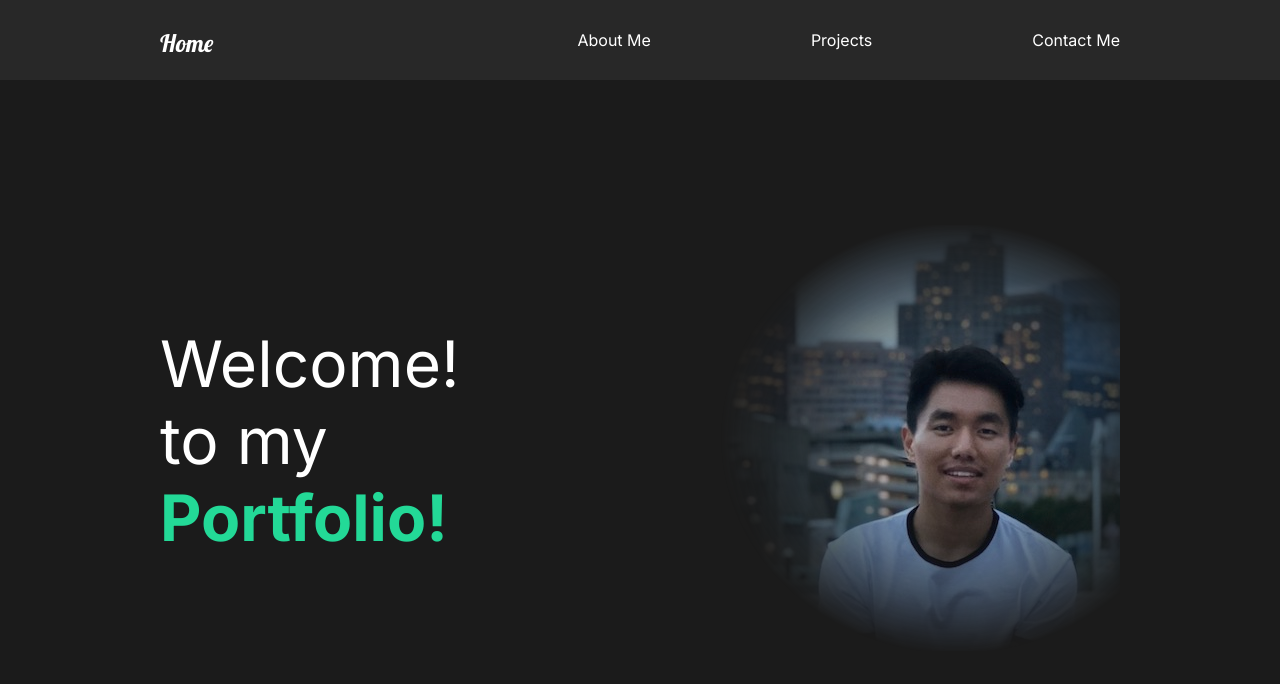
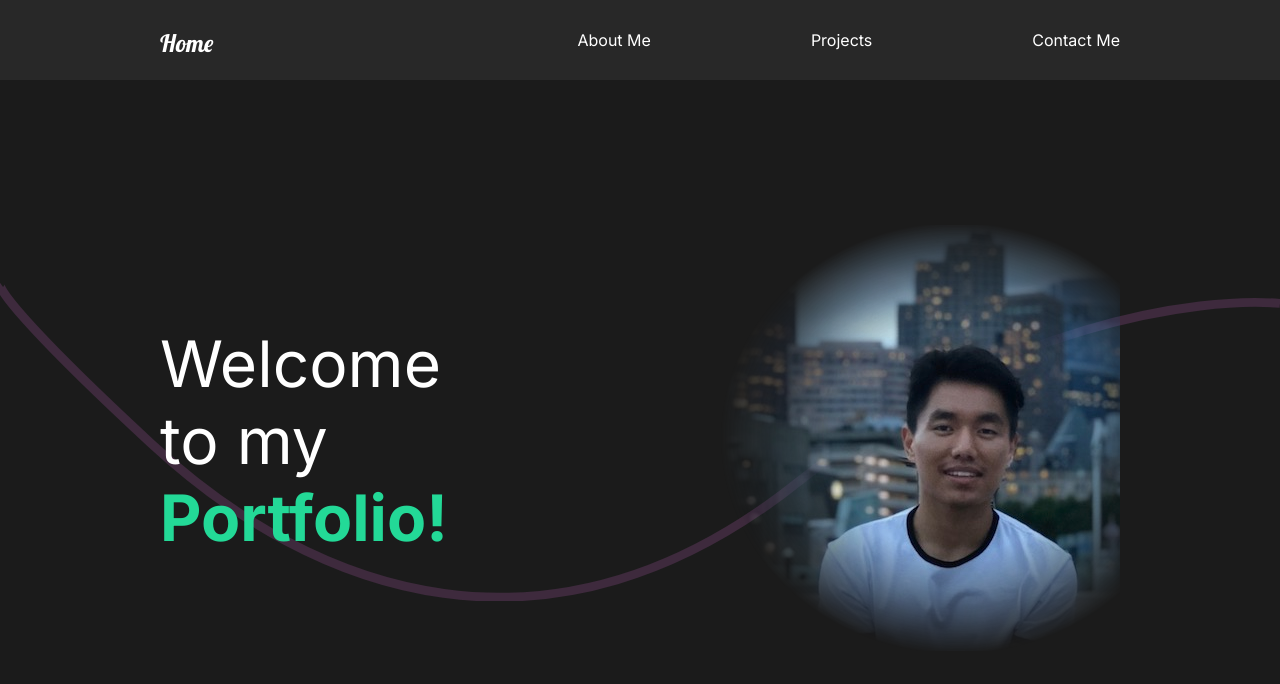
Before and after one commit to swap795/Portfolio, a React (Create React App) app in the folder my-app/: page / in a window 1280 px wide. Shown: the top 684 px of the page. Built offline with nearby package versions, Linux system fonts and the light colour scheme.

Commit message:
added Page animations and elements animations on the Home & Projects pages

```diff
--- a/my-app/src/App.js
+++ b/my-app/src/App.js
@@ -9,20 +9,24 @@ import AboutMe from "./pages/AboutMe";
 import ContactMe from "./pages/ContactMe";
 import Projects from "./pages/Projects";
 
-import { Switch, Route } from 'react-router-dom';
+import { Switch, Route, useLocation } from 'react-router-dom';
 
+import { AnimatePresence } from 'framer-motion';
 
 
 function App() {
+  const location = useLocation();       // this gives us the current page's key
+
   return (
   <div>
     <GlobalStyle />
     <Nav />
-    <Switch>
+    <AnimatePresence exitBeforeEnter>
+      <Switch location={ location } key={ location.pathname }>
         <Route path="/" exact>
           <Home />
         </Route>
-      <Route path="/about">
+        <Route path="/about" exact>
           <AboutMe />
         </Route>
         <Route path="/projects">
@@ -33,8 +37,9 @@ function App() {
           <Faq />
         </Route>
       </Switch>
+    </AnimatePresence>
   </div>
   );
-}
+};
 
 export default App;
--- /dev/null
+++ b/my-app/src/animation.js
@@ -0,0 +1,84 @@
+/*
+   Animation for the Pages
+*/
+export const pageAnimation = {
+   hidden: {
+      opacity: 0,
+      y: 300
+   },
+   show: {
+      opacity: 1,
+      y: 0,
+      transition: {
+         duration: .75,
+         when: "beforeChildren",
+         staggerChildren: 0.25,
+         // staggerChildren will apply this animation to all the other children tags but need to define it in the parent tag
+      },
+   },
+   exit: {
+      opacity: 0,
+      y: 300,
+      transition: {
+         duration: .4,
+      },
+   }
+};
+
+/*
+   Animation for the tags
+*/
+export const titleAnimation = {
+   hidden: {
+      y: 200,
+   },
+   show: {
+      y: 0,
+      transition: {
+         duration: 0.62,
+         ease: "easeOut"
+      },
+   },
+};
+
+export const photoAnimation = {
+   hidden: {
+      x: 500,
+      scale: 2,
+      opacity: 0,
+   },
+   show: {
+      x: 0,
+      scale: 1,
+      opacity: 1,
+      transition: {
+         // ease: "easOut",
+         duration: 0.75,
+      },
+   },
+};
+
+export const fadeAnimation = {
+   hidden: {
+      opacity: 0,
+   },
+   show: {
+      opacity: 1,
+      transition: {
+         ease: "easeOut",
+         duration: 0.75,
+      }
+   },
+};
+
+export const lineAnimation = {
+   hidden: {
+      width: '0%',
+   },
+   show: {
+      width: '100%',
+      transition: {
+         duration: 1,
+      }
+   }
+}
--- a/my-app/src/components/Faq.js
+++ b/my-app/src/components/Faq.js
@@ -1,6 +1,9 @@
 import React from "react";
 import styled from 'styled-components';
 import { AboutStyle } from '../styles';
+
+import { motion } from 'framer-motion';
+import { pageAnimation } from '../animation';
 
 const FaqStyle = styled(AboutStyle)`
    display: block;
@@ -22,6 +25,12 @@ const FaqStyle = styled(AboutStyle)`
 
 const Faq = () => {
    return (
+   <motion.div
+      variants={ pageAnimation }
+      initial="hidden"
+      animate="show"
+      exit="exit"
+   >
       <FaqStyle>
          <h2>Any Questions? <span>FAQ</span></h2>
          <div className="faq-line"></div>
@@ -31,6 +40,7 @@ const Faq = () => {
             <button>Submit</button>
          </div>
       </FaqStyle>
+   </motion.div>
    );
 }
 
--- a/my-app/src/components/Home.js
+++ b/my-app/src/components/Home.js
@@ -1,34 +1,54 @@
 import React from "react";
 import pro_pic from "../images/pro-pic.JPEG";
 
+// framer motion
+import { motion } from 'framer-motion';
+
 // styles
-import styled from 'styled-components';
-import { AboutStyle, DescriptionStyle, Hide, ImgStyle } from '../styles';
+// import styled from 'styled-components';
+import { AboutStyle, DescriptionStyle, HideStyle, ImgStyle } from '../styles';
+import { pageAnimation, titleAnimation, photoAnimation } from "../animation";
+
+import Wave from './Wave';
+
 
 
 /************************************************************
    MAIN RENDER
 ************************************************************/
 const Home = () => {
+
+   /*
+   The code below is basically doing this
+      <motion.h2 initial={{ opacity: 0 }} animate={{ opacity: 1, transition: { duration: 2 } }}>Welcome!</motion.h2>
+   */
+
    return (
+      <motion.div
+         variants={ pageAnimation }
+         initial="hidden"
+         animate="show"
+         exit="exit"
+      >
          <AboutStyle>
             <DescriptionStyle>
-            <div className="title">
-               <Hide>
-                  <h2>Welcome!</h2>
-               </Hide>
-               <Hide>
-                  <h2>to my</h2>
-               </Hide>
-               <Hide>
-                  <h2><span>Portfolio!</span></h2>
-               </Hide>
-            </div>
+               <HideStyle>
+                  <motion.h2 variants={ titleAnimation }>Welcome</motion.h2>
+               </HideStyle>
+               <HideStyle>
+                  <motion.h2 variants={ titleAnimation }>to my</motion.h2>
+               </HideStyle>
+               <HideStyle>
+                  <motion.h2 variants={ titleAnimation }><span>Portfolio!</span></motion.h2>
+               </HideStyle>
             </DescriptionStyle>
             <ImgStyle>
-            <img src={ pro_pic } alt=""/>
+               <motion.img variants={ photoAnimation } src={ pro_pic } alt=""/>
             </ImgStyle>
+            <Wave />
          </AboutStyle>
+      </motion.div>
+
    );
 }
 
--- /dev/null
+++ b/my-app/src/components/Wave.js
@@ -0,0 +1,38 @@
+import React from 'react';
+import styled from 'styled-components';
+import { motion } from 'framer-motion';
+
+const WaveSvg = styled.svg`
+   position: absolute;
+   left: 0;
+   z-index: 1;
+`;
+
+const Wave = () => {
+   return (
+      <WaveSvg
+         viewBox="0 0 1440 363"
+         fill="none"
+         xmlns="http://www.w3.org/2000/svg"
+   >
+      <motion.path
+         initial={{
+            pathLength: 0,
+            pathOffset: 1,
+         }}
+         animate={{
+            pathLength: 1,
+            pathOffset: 0,
+         }}
+         transition={{
+            duration: 2.5,
+         }}
+         d="M1440 27.4774C1352.73 19.8184 1122.41 49.0556 899.331 227.276C620.48 450.052 354.282 355.647 170.328 185.318C23.165 49.0556 -4.21721 8.32998 0.487081 5"
+         stroke="#c765c2"
+         strokeOpacity="0.2"
+         strokeWidth="10"/>
+   </WaveSvg>
+   );
+};
+
+export default Wave;
--- a/my-app/src/pages/AboutMe.js
+++ b/my-app/src/pages/AboutMe.js
@@ -1,10 +1,17 @@
 import React from "react";
+import { motion } from 'framer-motion';
+import { pageAnimation } from '../animation';
 
 const AboutMe = () => {
    return (
-      <div>
+      <motion.div
+      exit="exit"
+      variants={ pageAnimation }
+      initial="hidden"
+      animate="show"
+      >
          <h1>About Me</h1>
-      </div>
+      </motion.div>
    );
 }
 
--- a/my-app/src/pages/ContactMe.js
+++ b/my-app/src/pages/ContactMe.js
@@ -1,10 +1,17 @@
 import React from "react";
+import { motion } from 'framer-motion';
+import { pageAnimation } from '../animation';
 
 const ContactMe = () => {
    return (
-      <div>
+      <motion.div
+         exit="exit"
+         variants={ pageAnimation }
+         initial="hidden"
+         animate="show"
+      >
          <h1>Contact Me</h1>
-      </div>
+      </motion.div>
    );
 }
 
--- a/my-app/src/pages/Projects.js
+++ b/my-app/src/pages/Projects.js
@@ -1,11 +1,16 @@
 import React from "react";
 import styled from "styled-components";
 import { Link } from "react-router-dom";
+import { HideStyle } from '../styles'
 
-
+// images
 import athlete from "../images/athlete-small.png";
 import theracer from "../images/theracer-small.png";
 import goodtimes from "../images/goodtimes-small.png";
+
+// motion
+import { motion } from 'framer-motion';
+import { pageAnimation, photoAnimation, fadeAnimation, lineAnimation } from "../animation";
 
 const ProjectsStyle = styled.div`
    min-height: 100vh;
@@ -20,42 +25,56 @@ const Movie = styled.div`
    padding-bottom: 10rem;
    .line{
       height: 0.5rem;
-      background: #cccccc;
+      background: #23d997;
       margin-bottom: 3rem;
    }
    img{
       width: 100%;
       height: 70vh;
       object-fit: cover;
+      /* overflow: hidden; */
    }
 `;
 
 
 const Projects = () => {
    return (
+      <motion.div
+         variants={ pageAnimation }
+         initial="hidden"
+         animate="show"
+         exit="exit"
+      >
          <ProjectsStyle>
             <Movie>
-         <h2>The Athlete</h2>
-         <div className="line"></div>
-         <Link>
-            <img src={ athlete } alt=""/>
+               <motion.h2 variants={ fadeAnimation }>The Athlete</motion.h2>
+               <motion.div variants={ lineAnimation } className="line"></motion.div>
+               <Link to="/projects/the-athlete">
+                  <HideStyle>
+                     <motion.img variants={ photoAnimation } src={ athlete } alt=""/>
+                  </HideStyle>
                </Link>
             </Movie>
             <Movie>
-            <h2>The Racer</h2>
-            <div className="line"></div>
-            <Link>
-               <img src={ theracer } alt=""/>
+               <motion.h2>The Racer</motion.h2>
+               <motion.div variants={ lineAnimation } className="line"></motion.div>
+               <Link to="/projects/the-racer">
+                  <HideStyle>
+                     <motion.img variants={ photoAnimation } src={ theracer } alt=""/>
+                  </HideStyle>
                </Link>
             </Movie>
             <Movie>
-            <h2>Good Times</h2>
-            <div className="line"></div>
-            <Link>
-               <img src={ goodtimes } alt=""/>
+               <motion.h2>Good Times</motion.h2>
+               <motion.div variants={ lineAnimation } className="line"></motion.div>
+               <Link to="/projects/good-times">
+                  <HideStyle>
+                     <motion.img variants={ photoAnimation } src={ goodtimes } alt=""/>
+                  </HideStyle>
                </Link>
             </Movie>
       </ProjectsStyle>
+      </motion.div>
    );
 }
 
--- a/my-app/src/styles.js
+++ b/my-app/src/styles.js
@@ -1,10 +1,10 @@
 import styled from 'styled-components';
+// import { motion } from 'framer-motion';
 
 /*
    Styled Component
 
 */
-
 export const AboutStyle = styled.div`
    min-height: 90vh;
    display: flex;
@@ -17,20 +17,23 @@ export const AboutStyle = styled.div`
 export const DescriptionStyle = styled.div`
    flex: 1;
    padding-right: 5rem;
+   z-index: 2;
    h2{
       font-weight: lighter;
    }
 `;
 
-export const Hide = styled.div`
+export const HideStyle = styled.div`
    overflow: hidden;
 `;
 
 export const ImgStyle = styled.div`
    flex: 1;
    overflow: hidden;
+   z-index: 2;
    img{
-      -webkit-mask-image: radial-gradient(ellipse 63% 78% at 48% 50%, black 20%, transparent 65%);
-      mask-image: radial-gradient(ellipse 63% 78% at 48% 50%, black 15%, transparent 65%);
+      /* -webkit-mask-image: radial-gradient(ellipse 63% 78% at 48% 50%, black 20%, transparent 65%); */
+      mask-image: radial-gradient(ellipse 63% 78% at 48% 50%, black 35%, transparent 65%);
+      /* z-index: 2; */
    }
 `;
```
Also changed, not shown: my-app/src/components/About.js (added, +11 -0 lines), 1 other file (tests, documents, lock files or other folders). Lines whose indentation alone changed are shown as unchanged.
